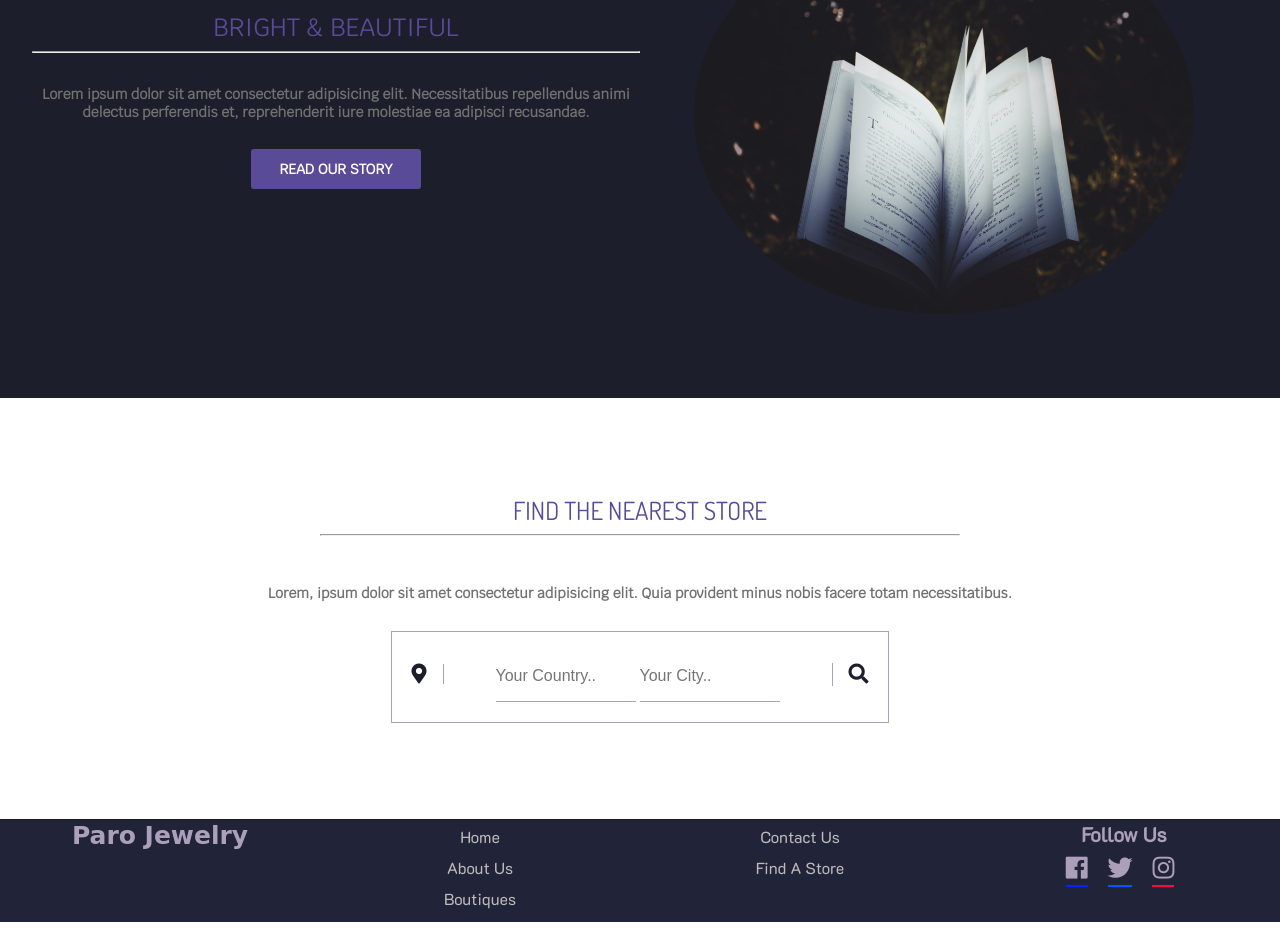
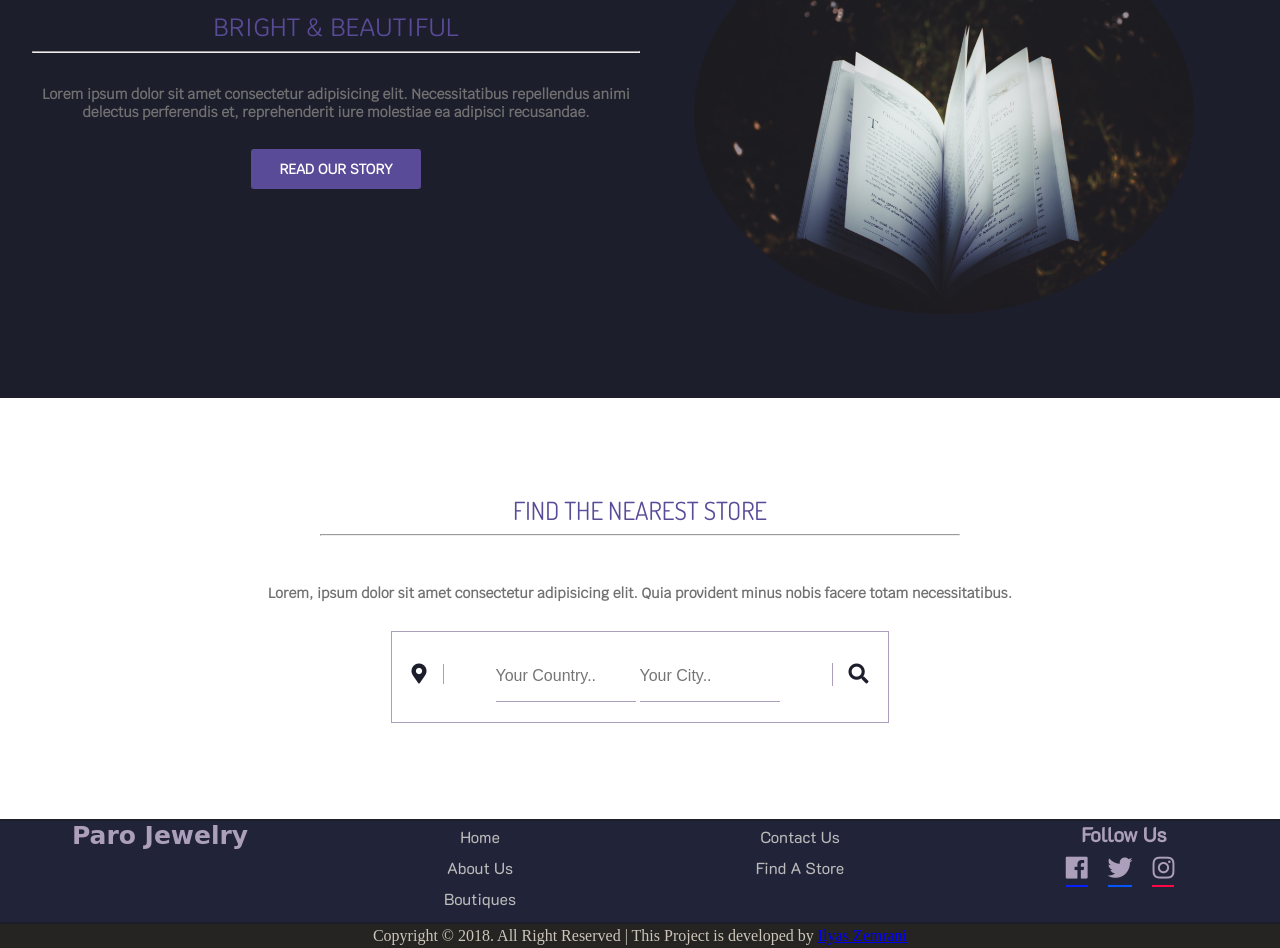
Before and after one commit to ilyaszm/Paro-Jewelry-Website, a website: page dist/index.html in a window 1280 px wide. Shown: the part 1677-2625 px from the top of the page. Before the commit the page ends 2599 px from the top, so only its background shows below. Drawn offline with nearby package versions, Linux system fonts and the light colour scheme; a web font is replaced by a local one.

Commit message:
deploy phase

```diff
--- a/dist/css/main.css
+++ b/dist/css/main.css
@@ -658,6 +658,13 @@ footer {
     padding-left: .5rem;
 }
 
+footer.main-footer {
+    padding: 3px 0;
+    text-align: center;
+    background: #252422;
+    color: #CCC5B9;
+}
+
 /****** ABOUT.html ******/
 /****** ABOUT ******/
 
--- a/dist/index.html
+++ b/dist/index.html
@@ -219,6 +219,10 @@
         </div>
     </footer>
 
+    <footer class="main-footer">
+        <p>Copyright &copy; 2018. All Right Reserved | This Project is developed by <a href="https://github.com/ilyaszm">Ilyas Zemrani</a></p>
+    </footer>
+
     <script src="https://code.jquery.com/jquery-3.3.1.min.js" integrity="sha256-FgpCb/KJQlLNfOu91ta32o/NMZxltwRo8QtmkMRdAu8=" crossorigin="anonymous"></script>
     <script src="js/scripts.js"></script>
 </body>
```
